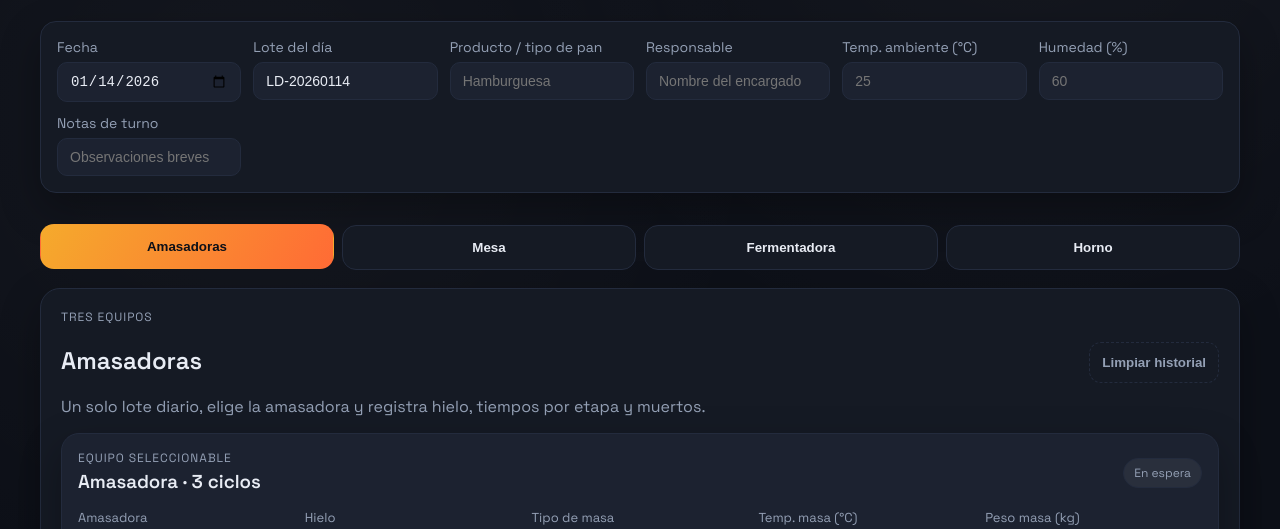
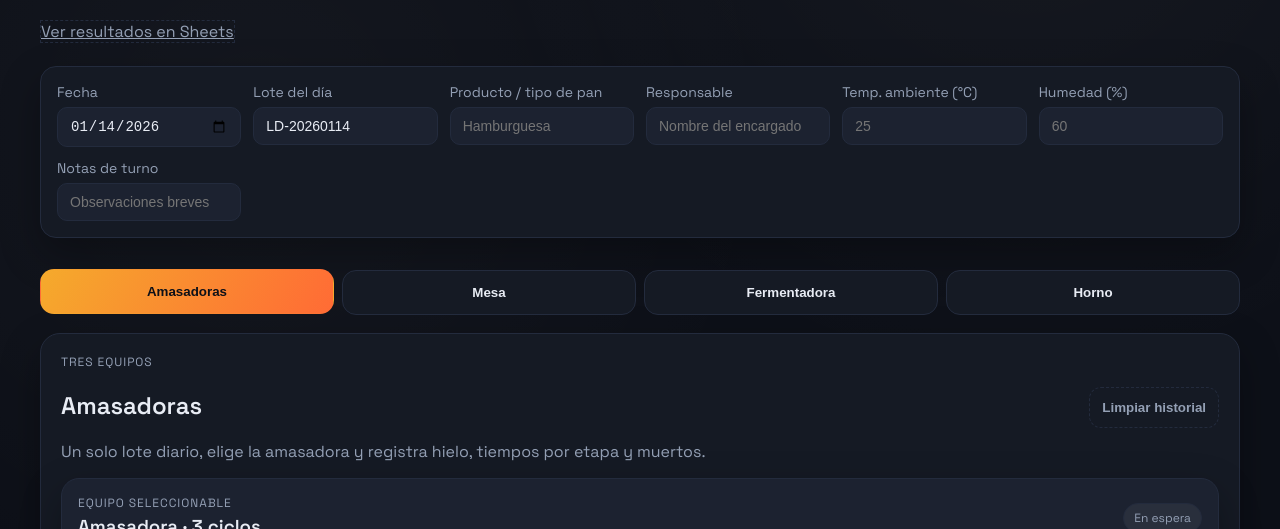
Before and after one commit to Gsiblesz/Centro-Caracas, a plain HTML site: page index.html in a window 1280 px wide. Shown: the part 203-732 px from the top of the page. Drawn offline with Linux system fonts and the light colour scheme.

Commit message:
Add Sheets link button in header

```diff
--- a/index.html
+++ b/index.html
@@ -18,6 +18,9 @@
       <p class="lede">Elaborado por Gerardo Siblesz · Cronómetros sincronizados y envío directo a Google Sheets.</p>
       <p class="lede">Mide un mismo lote a lo largo de amasadora, mesa, fermentadora y horno, incluyendo los tiempos entre procesos.</p>
     </div>
+      <div class="header-actions">
+        <a class="ghost-button" href="https://docs.google.com/spreadsheets/d/1FJqnYbVdQZsxSW_q7yRjBCBYzVSofUZBKiTQfWkBdHs/edit?gid=308938848" target="_blank" rel="noreferrer noopener">Ver resultados en Sheets</a>
+      </div>
     <form class="shift-form" id="shiftForm" autocomplete="off">
       <label class="shift-field shift-field--date">
         <span>Fecha</span>
```
